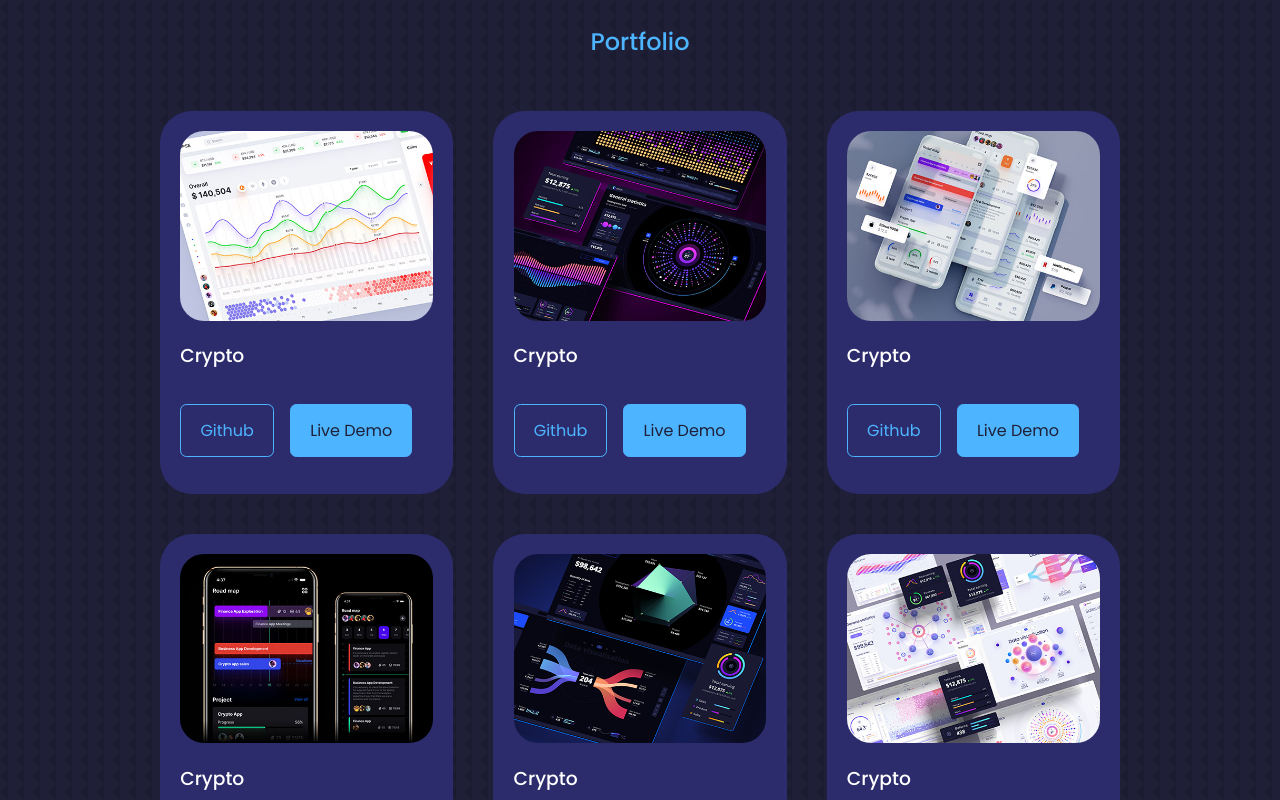
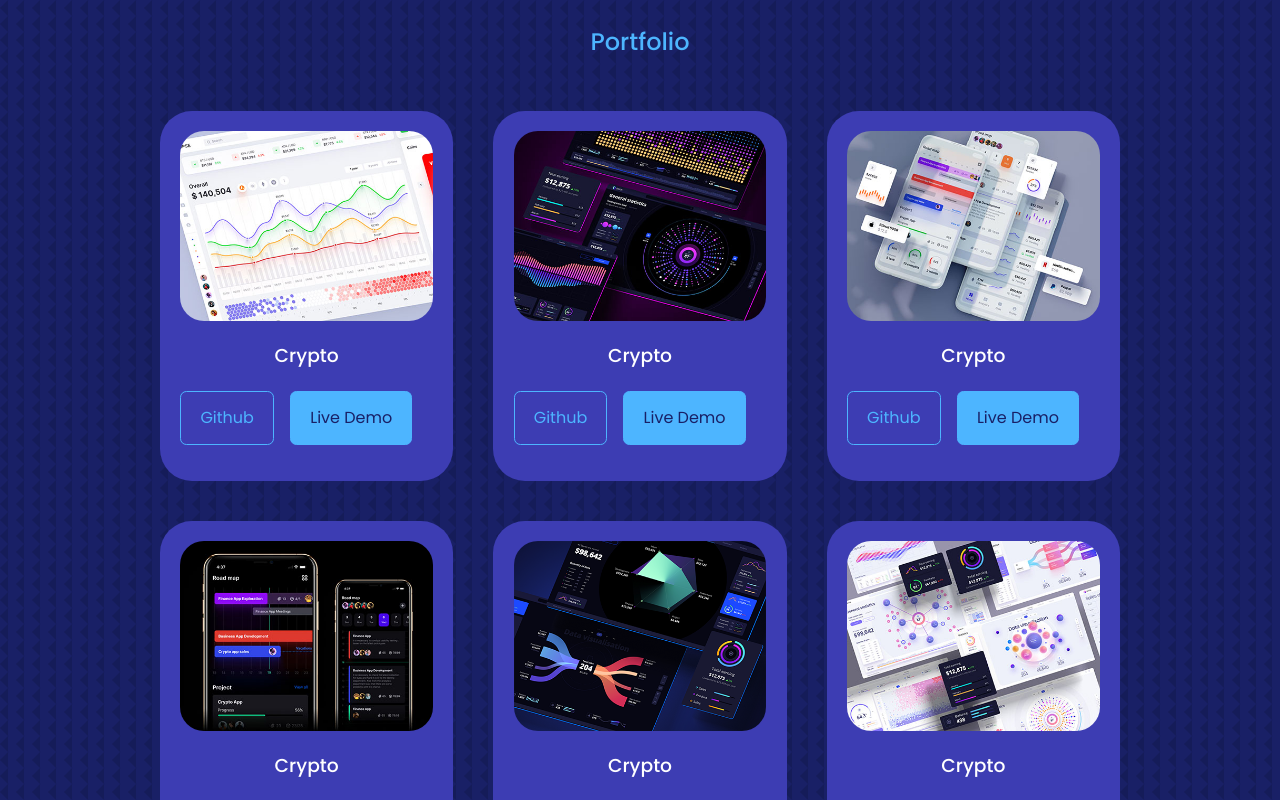
Before and after one commit to WanWin04/Personal-Site, a React (Create React App) app: page / in a window 1280 px wide. Shown: the part 2000-2800 px from the top of the page. Built offline with nearby package versions, Linux system fonts and the light colour scheme.

Commit message:
GUI - Change CSS GUI

```diff
--- a/src/Components/Contact/Contact.css
+++ b/src/Components/Contact/Contact.css
@@ -22,7 +22,9 @@
 
 .contact_option:hover {
   background: transparent;
-  border-color: var(--color-primary-variant);
+  border: none;
+  color: rgb(205, 53, 79);
+  background: var(--color-white);
 }
 
 .contact_option-icon {
--- a/src/Components/Footer/Footer.css
+++ b/src/Components/Footer/Footer.css
@@ -1,5 +1,6 @@
 footer {
   background: var(--color-primary);
+  background: #fff;
   padding: 3rem 0;
   text-align: center;
   font-size: 0.9rem;
@@ -8,6 +9,10 @@ footer {
 
 footer a {
   color: var(--color-bg);
+}
+
+footer a:hover {
+  color: rgb(205, 53, 79);
 }
 
 .footer_logo {
@@ -43,16 +48,14 @@ footer a {
 
 .footer_socials a:hover {
   background: transparent;
-  color: var(--color-bg);
-  border-color: var(--color-bg);
+  color: rgb(205, 53, 79);
+  border-color: rgb(205, 53, 79);
 }
 
 .footer_copyright {
   margin-bottom: 4rem;
   color: var(--color-bg);
 }
-
-
 
 /* ================= SMALL DEVICES ================= */
 @media screen and (max-width: 600px) {
--- a/src/Components/Portfolio/Portfolio.css
+++ b/src/Components/Portfolio/Portfolio.css
@@ -23,7 +23,8 @@
 }
 
 .portfolio_item h3 {
-  margin: 1.2rem 0 2rem;
+  margin: 1.2rem 2rem;
+  text-align: center;
 }
 
 .portfolio_item-cta {
--- a/src/Components/Services/Services.css
+++ b/src/Components/Services/Services.css
@@ -26,7 +26,6 @@
 }
 
 .services_head h3 {
-  color: var(--color-bg);
   font-size: 1rem;
   text-align: center;
 }
--- a/src/index.css
+++ b/src/index.css
@@ -11,8 +11,8 @@
 }
 
 :root {
-  --color-bg: #1f1f38;
-  --color-bg-variant: #2c2c6c;
+  --color-bg: rgb(25, 32, 102);
+  --color-bg-variant: #3d3db3;
   --color-primary: #4db5ff;
   --color-primary-variant: #rgba(77, 181, 255, 0.4);
   --color-white: #fff;
```
